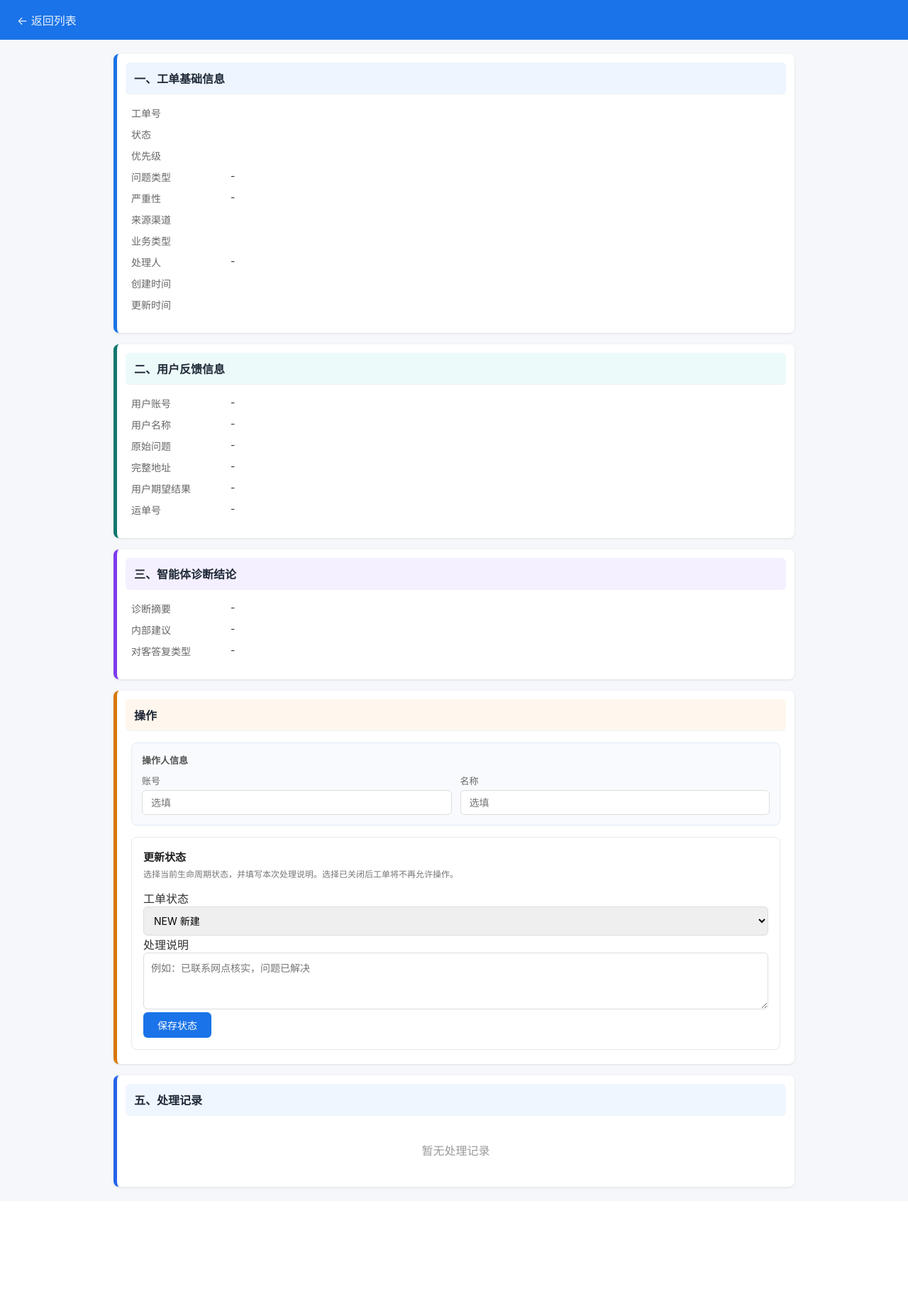
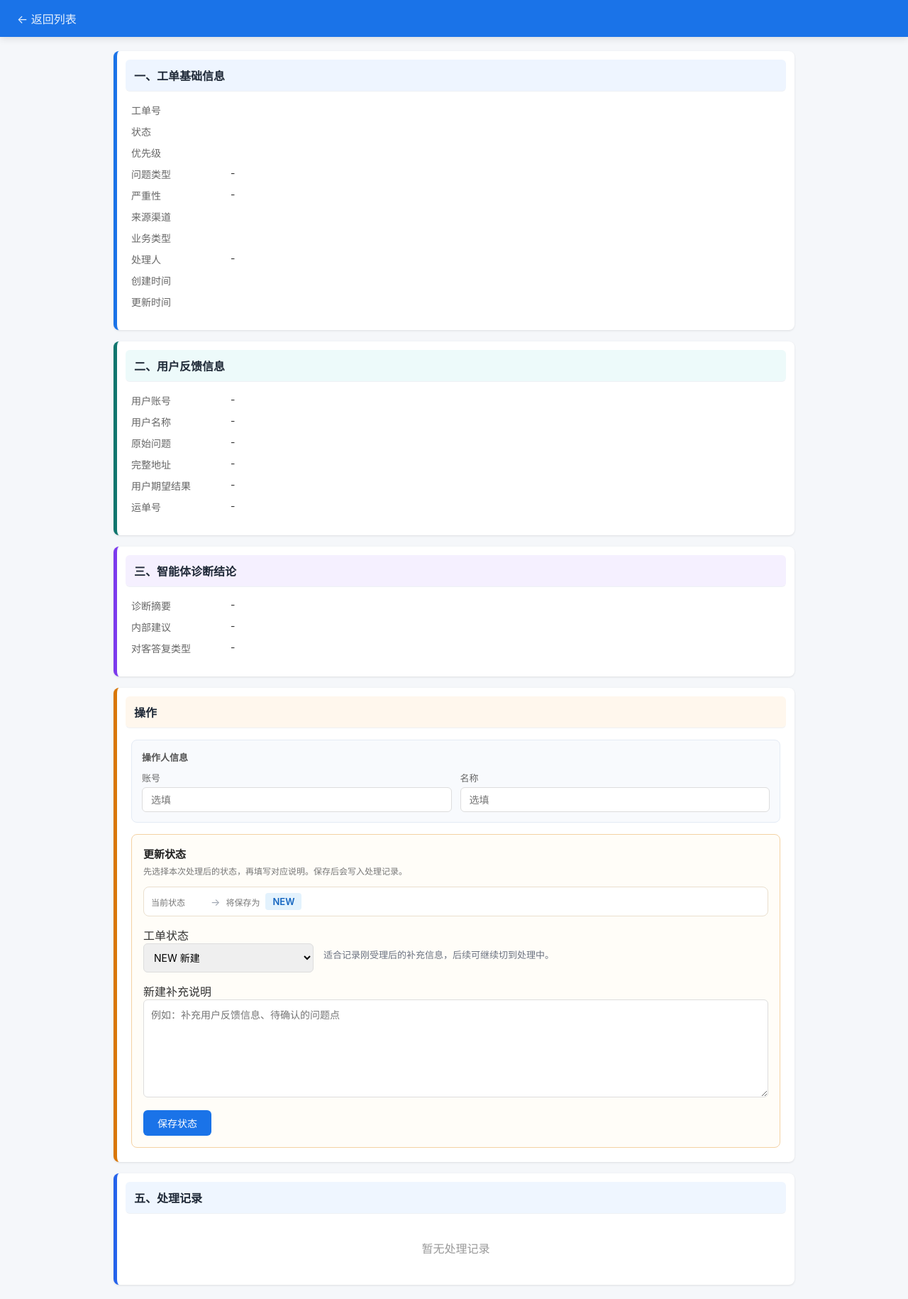
Before and after one commit to zhangxiaoqiong/ticket-system, a FastAPI app: template app/templates/ticket_detail.html in a window 1280 px wide. Shown: the whole page at 71% size. Before the commit the page ends 1675 px from the top, so only its background shows below. Run offline with FastAPI, Linux system fonts and the light colour scheme; the template is opened without the code that fills it, so the values that code supplies are empty.

Commit message:
style: 优化详情页状态表单交互体验
- 顶部导航栏 sticky 定位 + 阴影
- 状态表单增加当前状态→目标状态可视化卡片
- 选择不同状态时动态切换标签、提示文案和占位符
- 选择 CLOSED 时显示关闭警告提示
- 响应式布局适配小屏幕

Co-Authored-By: Claude Opus 4.7 <noreply@anthropic.com>

```diff
--- a/app/templates/ticket_detail.html
+++ b/app/templates/ticket_detail.html
@@ -7,7 +7,7 @@
     <style>
         * { margin: 0; padding: 0; box-sizing: border-box; }
         body { font-family: -apple-system, BlinkMacSystemFont, "Segoe UI", Roboto, sans-serif; background: #f5f7fa; color: #333; }
-        .header { background: #1a73e8; color: #fff; padding: 16px 24px; display: flex; align-items: center; gap: 16px; }
+        .header { position: sticky; top: 0; z-index: 20; background: #1a73e8; color: #fff; padding: 14px 24px; display: flex; align-items: center; gap: 16px; box-shadow: 0 2px 10px rgba(0,0,0,0.12); }
         .header a { color: #fff; text-decoration: none; opacity: 0.9; }
         .header a:hover { opacity: 1; }
         .header h1 { font-size: 18px; font-weight: 600; }
@@ -67,7 +67,20 @@
         .action-box { border: 1px solid #e6e8eb; border-radius: 8px; padding: 16px; background: #fff; min-height: 100%; }
         .action-box h3 { font-size: 15px; margin-bottom: 6px; color: #222; }
         .action-box .hint { color: #777; font-size: 12px; margin-bottom: 12px; line-height: 1.5; }
-        .action-buttons { display: flex; gap: 10px; flex-wrap: wrap; }
+        .action-buttons { display: flex; gap: 10px; flex-wrap: wrap; margin-top: 14px; }
+        .status-action { border-color: #f4d2a3; background: #fffdf8; }
+        .status-overview { display: flex; align-items: center; gap: 8px; margin: 10px 0 14px; padding: 8px 10px; background: #fff; border: 1px solid #eadfce; border-radius: 8px; }
+        .status-overview .arrow { color: #9ca3af; font-size: 14px; }
+        .status-card { display: flex; align-items: center; gap: 8px; min-width: 0; }
+        .status-card span { color: #777; font-size: 12px; white-space: nowrap; }
+        .status-card strong { display: inline-block; }
+        .status-pick-row { display: grid; grid-template-columns: 240px 1fr; gap: 14px; align-items: stretch; margin-bottom: 14px; }
+        .status-helper { padding: 30px 0 0; color: #6b7280; font-size: 13px; line-height: 1.6; min-height: 0; }
+        .status-helper strong { display: none; }
+        .status-comment-row { margin-top: 4px; }
+        #statusComment { min-height: 138px; }
+        .status-warning { display: none; margin-top: 12px; margin-bottom: 6px; padding: 10px 12px; border-radius: 8px; border: 1px solid #f0b4b4; background: #fff5f5; color: #9f1d1d; font-size: 13px; }
+        .status-warning.active { display: block; }
         .close-box { margin-top: 16px; border-color: #f2c8c8; background: #fffafa; }
         .close-box h3 { color: #b3261e; }
         @media (max-width: 720px) {
@@ -76,6 +89,9 @@
             .field-label { width: auto; margin-bottom: 4px; }
             .form-row > div { margin-bottom: 10px; }
             .action-grid { grid-template-columns: 1fr; }
+            .status-overview { align-items: flex-start; flex-direction: column; }
+            .status-overview .arrow { display: none; }
+            .status-pick-row { grid-template-columns: 1fr; }
             button { width: 100%; margin-bottom: 8px; }
         }
     </style>
@@ -151,20 +167,41 @@
         </div>
 
         <div>
-            <form class="action-box operator-aware-form" method="post" action="{{ request.url_for('update_status_form', ticket_no=ticket.ticket_no) }}" onsubmit="return confirmCloseStatus(this)">
+            <form class="action-box status-action operator-aware-form" method="post" action="{{ request.url_for('update_status_form', ticket_no=ticket.ticket_no) }}" onsubmit="return confirmCloseStatus(this)">
                 <input type="hidden" name="operator_account">
                 <input type="hidden" name="operator_name">
                 <h3>更新状态</h3>
-                <div class="hint">选择当前生命周期状态，并填写本次处理说明。选择已关闭后工单将不再允许操作。</div>
+                <div class="hint">先选择本次处理后的状态，再填写对应说明。保存后会写入处理记录。</div>
+                <div class="status-overview">
+                    <div class="status-card">
+                        <span>当前状态</span>
+                        <strong class="status-badge status-{{ ticket.status }}">{{ ticket.status }}</strong>
+                    </div>
+                    <span class="arrow">→</span>
+                    <div class="status-card">
+                        <span>将保存为</span>
+                        <strong id="targetStatusBadge" class="status-badge status-{{ ticket.status }}">{{ ticket.status }}</strong>
+                    </div>
+                </div>
+                <div class="status-pick-row">
+                    <div>
                         <label>工单状态</label>
-                <select name="status">
+                        <select id="statusSelect" name="status">
                             <option value="NEW" {% if ticket.status == "NEW" %}selected{% endif %}>NEW 新建</option>
                             <option value="PROCESSING" {% if ticket.status == "PROCESSING" %}selected{% endif %}>PROCESSING 处理中</option>
                             <option value="RESOLVED" {% if ticket.status == "RESOLVED" %}selected{% endif %}>RESOLVED 已解决</option>
                             <option value="CLOSED">CLOSED 已关闭</option>
                         </select>
-                <label>处理说明</label>
-                <textarea name="comment" placeholder="例如：已联系网点核实，问题已解决"></textarea>
+                    </div>
+                    <div id="statusHelper" class="status-helper">
+                        <span id="statusHelperText"></span>
+                    </div>
+                </div>
+                <div class="status-comment-row">
+                    <label id="commentLabel">处理说明</label>
+                    <textarea id="statusComment" name="comment"></textarea>
+                    <div id="closeWarning" class="status-warning">关闭后工单将不能继续操作，请确认处理结论已经明确。</div>
+                </div>
                 <div class="action-buttons">
                     <button type="submit">保存状态</button>
                 </div>
@@ -214,6 +251,58 @@
 <script>
 const operatorAccount = document.getElementById('operatorAccount');
 const operatorName = document.getElementById('operatorName');
+const statusSelect = document.getElementById('statusSelect');
+const targetStatusBadge = document.getElementById('targetStatusBadge');
+const statusComment = document.getElementById('statusComment');
+const commentLabel = document.getElementById('commentLabel');
+const statusHelperText = document.getElementById('statusHelperText');
+const closeWarning = document.getElementById('closeWarning');
+
+const statusMeta = {
+    NEW: {
+        title: '新建',
+        label: '新建补充说明',
+        placeholder: '例如：补充用户反馈信息、待确认的问题点',
+        helper: '适合记录刚受理后的补充信息，后续可继续切到处理中。',
+    },
+    PROCESSING: {
+        title: '处理中',
+        label: '处理过程',
+        placeholder: '例如：已联系网点核实，等待返回处理结果',
+        helper: '适合记录核查进展、沟通过程、临时结论。',
+    },
+    RESOLVED: {
+        title: '已解决',
+        label: '解决说明',
+        placeholder: '例如：问题已定位并修正，用户期望结果已满足',
+        helper: '适合记录解决方案、结论和对客口径。',
+    },
+    CLOSED: {
+        title: '已关闭',
+        label: '关闭结论',
+        placeholder: '例如：问题已确认解决，关闭工单',
+        helper: '关闭表示本次处理结束，保存后工单将不可继续操作。',
+    },
+};
+
+function updateStatusUi() {
+    if (!statusSelect || !targetStatusBadge) {
+        return;
+    }
+    const value = statusSelect.value;
+    const meta = statusMeta[value] || statusMeta.PROCESSING;
+    targetStatusBadge.textContent = value;
+    targetStatusBadge.className = `status-badge status-${value}`;
+    if (statusComment) statusComment.placeholder = meta.placeholder;
+    if (commentLabel) commentLabel.textContent = meta.label;
+    if (statusHelperText) statusHelperText.textContent = meta.helper;
+    if (closeWarning) closeWarning.classList.toggle('active', value === 'CLOSED');
+}
+
+if (statusSelect) {
+    statusSelect.addEventListener('change', updateStatusUi);
+    updateStatusUi();
+}
 
 if (operatorAccount && operatorName) {
     operatorAccount.value = localStorage.getItem('ticket_operator_account') || '';
```
Lines whose indentation alone changed are shown as unchanged.
